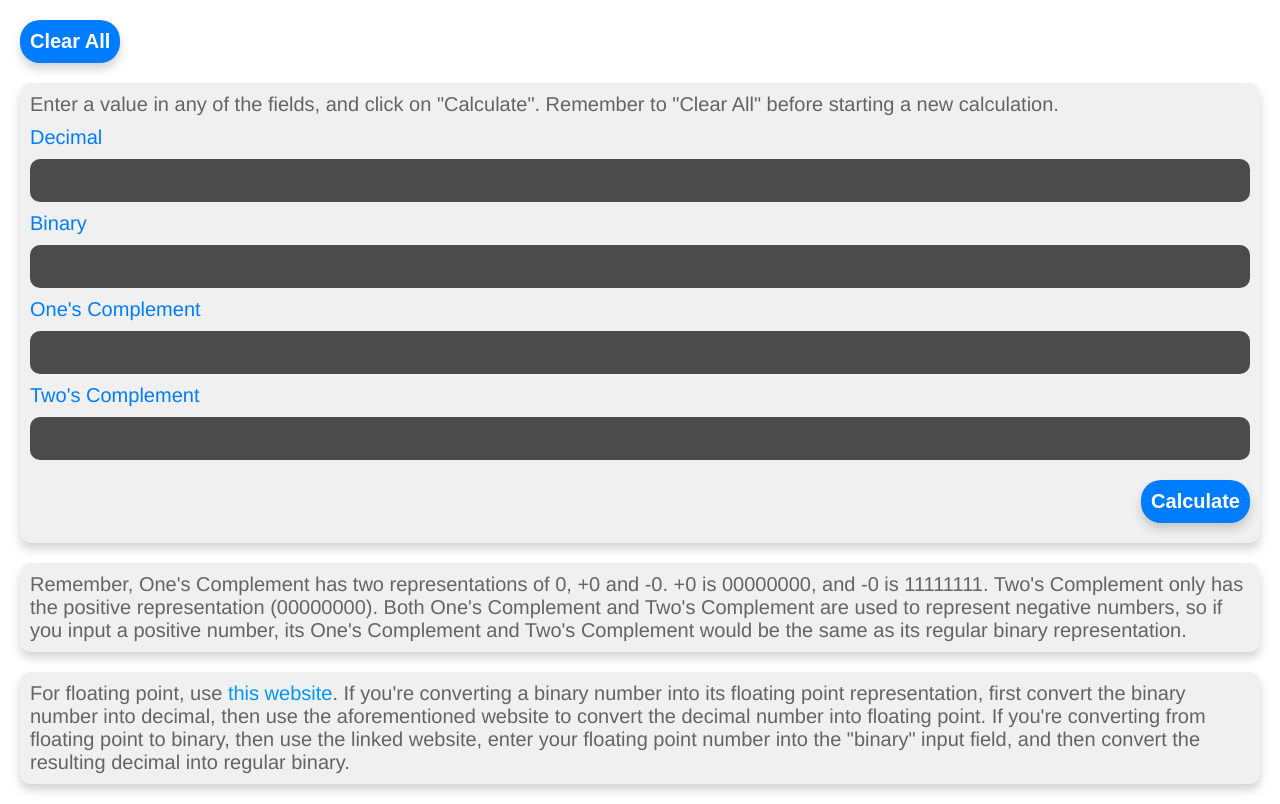
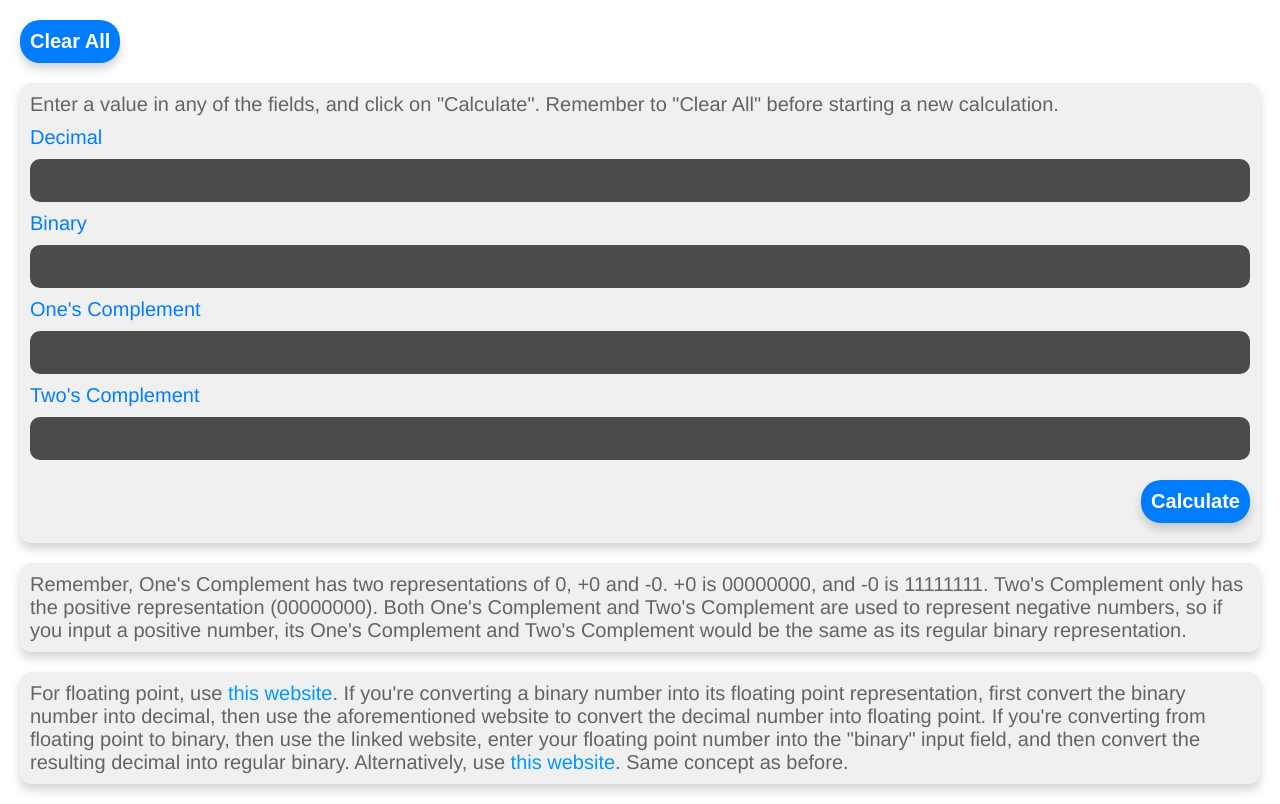
Before and after one commit to Xtrendence/Binary-Converter, a plain HTML site: page index.html in a window 1280 px wide. Drawn offline with Linux system fonts and the light colour scheme.

Commit message:
Update index.html

```diff
--- a/index.html
+++ b/index.html
@@ -40,7 +40,7 @@
 			<span class="hint">Remember, One's Complement has two representations of 0, +0 and -0. +0 is 00000000, and -0 is 11111111. Two's Complement only has the positive representation (00000000). Both One's Complement and Two's Complement are used to represent negative numbers, so if you input a positive number, its One's Complement and Two's Complement would be the same as its regular binary representation.</span>
 		</div>
 		<div class="section help">
-			<span class="hint">For floating point, use <a href="https://www.h-schmidt.net/FloatConverter/IEEE754.html" target="_blank">this website</a>. If you're converting a binary number into its floating point representation, first convert the binary number into decimal, then use the aforementioned website to convert the decimal number into floating point. If you're converting from floating point to binary, then use the linked website, enter your floating point number into the "binary" input field, and then convert the resulting decimal into regular binary.</span>
+			<span class="hint">For floating point, use <a href="https://www.h-schmidt.net/FloatConverter/IEEE754.html" target="_blank">this website</a>. If you're converting a binary number into its floating point representation, first convert the binary number into decimal, then use the aforementioned website to convert the decimal number into floating point. If you're converting from floating point to binary, then use the linked website, enter your floating point number into the "binary" input field, and then convert the resulting decimal into regular binary. Alternatively, use <a href="https://baseconvert.com/ieee-754-floating-point" target="_blank">this website</a>. Same concept as before.</span>
 		</div>
 	</body>
 </html>
```
